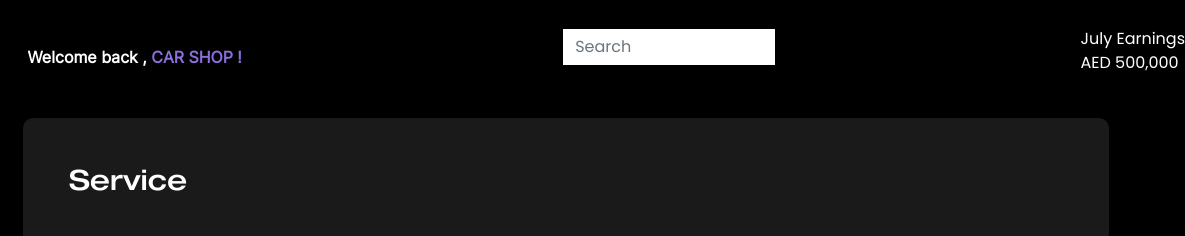
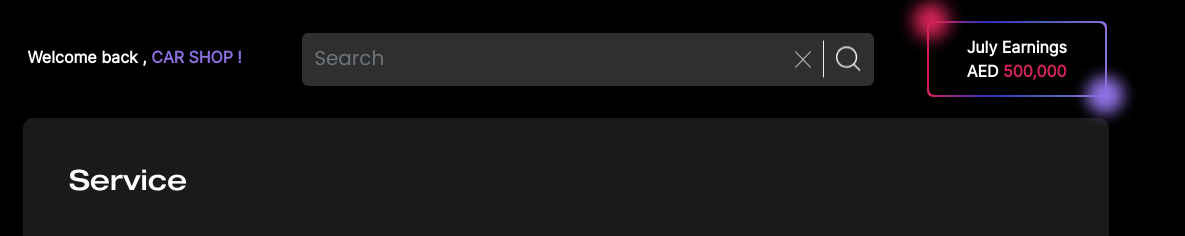
Before and after one commit to pruthuviE/the-alba-cars-frontend, a plain HTML site: page index.html in a window 1280 px wide. Shown: the top 236 px of the page, 95-1280 px from the left. Drawn offline with nearby package versions, Linux system fonts and the light colour scheme.

Commit message:
fonts/ new icons/styles and responsive

```diff
--- a/css/style.css
+++ b/css/style.css
@@ -52,8 +52,101 @@ body {
 }
 
 .navbar .navbar-toggler {
-    top: 0.25rem;
+    top: 2.25rem;
     right: 1rem;
+}
+
+.search-bar {
+    width: 572px;
+    height: 53px;
+    border-radius: 6px;
+    overflow: hidden;
+    position: relative;
+
+}
+
+.clear-btn {
+    position: absolute;
+    transform: translate(0, -50%);
+    right: 50px;
+    top: 50%;
+    border-right: 1px solid #eee;
+    border-radius: 0;
+
+}
+
+.search-btn {
+    position: absolute;
+    right: 0;
+    top: 50%;
+    transform: translate(0, -50%);
+
+}
+
+.search-bar input {
+    height: 53px;
+    background: #2F2F2F;
+    border-radius: 6px;
+    font-size: 20px;
+    color: #FFF;
+}
+
+
+.earnings-comp {
+    font-family: 'interregular';
+    font-weight: 700;
+    font-size: 16px;
+    display: flex;
+    align-items: center;
+    margin: auto;
+    position: relative;
+    padding: 12px 38px;
+    box-sizing: border-box;
+    color: #FFF;
+    background: #000;
+    background-clip: padding-box;
+    border: solid 10px transparent;
+    border-radius: 1em;
+    margin-right: 70px;
+}
+
+.earnings-comp::before {
+    content: "";
+    position: absolute;
+    top: 0;
+    right: 0;
+    bottom: 0;
+    left: 0;
+    z-index: -1;
+    margin: -2px;
+    border-radius: 6px;
+    background: linear-gradient(to right, #D42358, #302EBE, #4961B7, #8C6FDE);
+}
+
+.earnings-comp p::before {
+    content: "";
+    position: absolute;
+    left: -35px;
+    top: -35px;
+    background: url('../imgs/icons/Ellipse1.png') no-repeat;
+    background-size: cover;
+    height: 70px;
+    width: 70px;
+}
+
+.earnings-comp p::after {
+    content: "";
+    position: absolute;
+    right: -35px;
+    bottom: -35px;
+    background: url('../imgs/icons/Ellipse2.png') no-repeat;
+    background-size: cover;
+    height: 70px;
+    width: 70px;
+}
+
+.earnings-comp p span {
+    color: #D42358;
 }
 
 .nav {
@@ -65,6 +158,10 @@ body {
     width: 70px;
     height: 70px;
     margin: auto;
+}
+
+.nav .nav-link:hover {
+    background-color: #d4225788;
 }
 
 .nav .nav-link.active {
@@ -96,6 +193,7 @@ body {
 
 .service-card--title {
     border-radius: 9px;
+    cursor: pointer;
 }
 
 .service-card--title .icon {
@@ -137,6 +235,11 @@ body {
     border-radius: 5px;
     margin-bottom: 17px;
     font-weight: 400;
+}
+
+.service-card--item:hover {
+    box-shadow: 0 0 10px 0 #000;
+    transition: all 0.2s ease;
 }
 
 .service-card--item--number {
@@ -298,3 +401,32 @@ body {
     background: #2F2F2F;
     border-radius: 16px;
 }
+
+@media (max-width: 1024px) {
+    .earnings-comp {
+        margin-right: 0;
+    }
+
+    .main-content {
+        margin-right: 0;
+    }
+
+    .service-card--item--input {
+        width: 150px;
+    }
+
+    .nav {
+        margin-top: 20px;
+    }
+}
+
+@media (max-width: 786px) {
+    .sidebar {
+        width: 100%;
+    }
+
+    p {
+        font-size: 16px !important;
+        overflow-wrap: anywhere !important;
+    }
+}
--- a/index.html
+++ b/index.html
@@ -13,24 +13,28 @@
     <header class="navbar navbar-dark sticky-top flex-md-nowrap p-0 ">
         <a class="navbar-brand fs-6" href="#"> <img src="imgs/logo.png" alt=""> Welcome back , <span>CAR SHOP
                 !</span></a>
-        <button class="navbar-toggler position-absolute d-md-none collapsed" type="button" data-bs-toggle="collapse"
-            data-bs-target="#sidebarMenu" aria-controls="sidebarMenu" aria-expanded="false"
-            aria-label="Toggle navigation">
-            <span class="navbar-toggler-icon"></span>
-        </button>
-        <div><input class="form-control form-control-dark rounded-0 border-0" type="text" placeholder="Search"
+        <div class="search-bar d-none d-md-block">
+            <input class="form-control form-control-dark rounded-0 border-0" type="text" placeholder="Search"
                 aria-label="Search">
-            <button type="clear" class="btn bg-transparent" style="margin-left: -40px; z-index: 100;">
-                <i class="fa fa-times"></i>
+            <button type="clear" class="btn bg-transparent clear-btn" style="margin-left: -40px; z-index: 100;">
+                <img src="imgs/icons/close.png" alt="">
+            </button>
+            <button type="clear" class="btn bg-transparent search-btn" style="margin-left: -40px; z-index: 100;">
+                <img src="imgs/icons/search.png" alt="">
             </button>
         </div>
-        <div class="navbar-nav">
-            <div class="nav-item text-nowrap">
-                <p>
+        <div class="navbar-nav  d-none d-md-block">
+            <div class="nav-item text-nowrap earnings-comp">
+                <p class="m-0">
                     July Earnings <br>AED <span>500,000 </span>
                 </p>
             </div>
         </div>
+        <button class="navbar-toggler d-xl-none collapsed" type="button" data-bs-toggle="collapse"
+        data-bs-target="#sidebarMenu" aria-controls="sidebarMenu" aria-expanded="false"
+        aria-label="Toggle navigation">
+        <span class="navbar-toggler-icon"></span>
+    </button>
     </header>
 
     <div class="container-fluid">
@@ -117,7 +121,7 @@
                             </div>
                         </div>
                     </div>
-                    <div class="col-6">
+                    <div class="col-lg-6">
                         <div class="service-card accessories">
                             <div class="service-card--title accessories--title d-flex">
                                 <div class="icon">
@@ -127,7 +131,7 @@
                             </div>
                         </div>
                     </div>
-                    <div class="col-6">
+                    <div class="col-lg-6">
                         <div class="service-card bodywork">
                             <div class="service-card--title bodywork--title d-flex">
                                 <div class="icon">
@@ -137,7 +141,7 @@
                             </div>
                         </div>
                     </div>
-                    <div class="col-6">
+                    <div class="col-lg-6">
                         <div class="service-card interior">
                             <div class="service-card--title interior--title d-flex">
                                 <div class="icon">
@@ -147,7 +151,7 @@
                             </div>
                         </div>
                     </div>
-                    <div class="col-6">
+                    <div class="col-lg-6">
                         <div class="service-card cleaning">
                             <div class="service-card--title cleaning--title d-flex">
                                 <div class="icon">
@@ -162,7 +166,7 @@
                     <div class="col">
                         <h3 class="accont-detail">Your account details </h3>
                         <div class="row">
-                            <div class="col-md-6">
+                            <div class="col-xl-6">
                                 <div class="accont-detail-card">
                                     <div class="accont-detail-card--title d-flex">
                                         <p class="m-0 my-auto"><span>NRF : </span>001214455888</p>
@@ -209,7 +213,7 @@
                                     </div>
                                 </div>
                             </div>
-                            <div class="col-md-6">
+                            <div class="col-xl-6">
                                 <div class="accont-detail-card">
                                     <div class="accont-detail-card--title d-flex">
                                         <p class="m-0 my-auto"><span>Workshop name : </span>Car workshop</p>
@@ -266,7 +270,7 @@
                     </div>
                 </div>
                 <div class="row">
-                    <div class="col-4 chart">
+                    <div class="col-lg-6 col-xl-4 chart">
                         <canvas class="my-4 w-100" id="myChart" height="400"></canvas>
                     </div>
                 </div>
```
Also changed, not shown: fonts/helveticaneue_regular-webfont.woff (added), fonts/helveticaneue_regular-webfont.woff2 (added), imgs/icons/Ellipse1.png (added), imgs/icons/Ellipse2.png (added), imgs/icons/close.png (added), imgs/icons/search.png (added).
